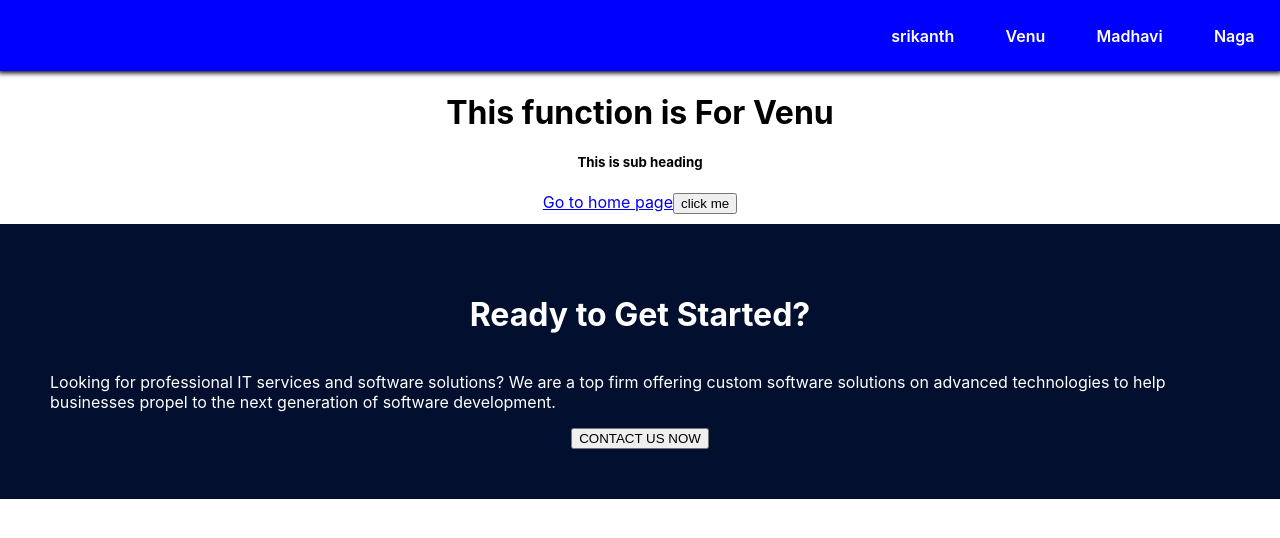
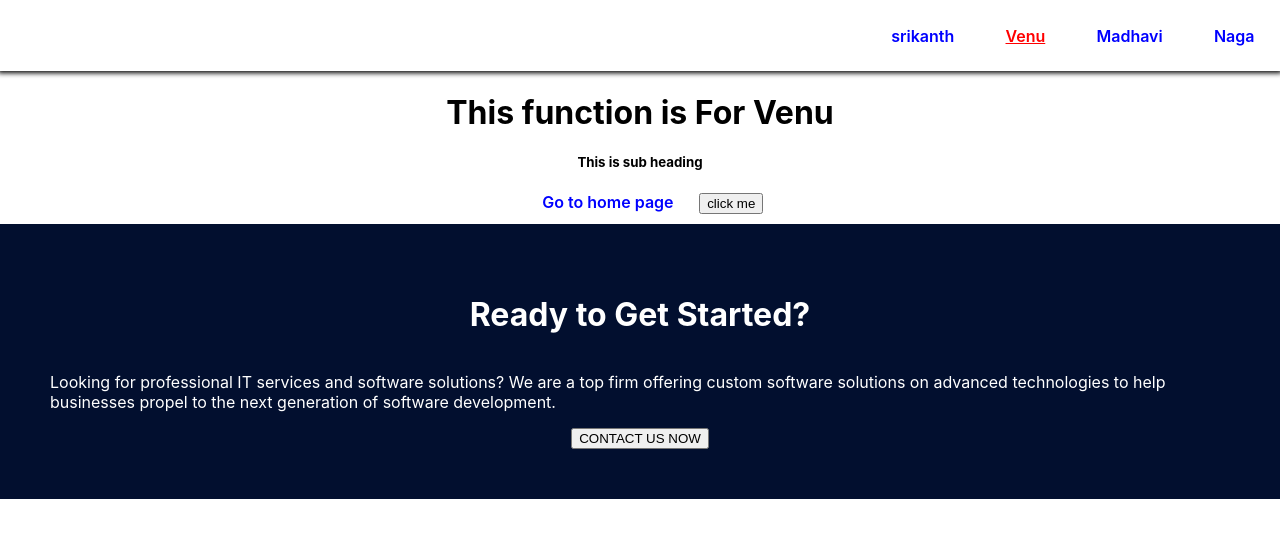
Before and after one commit to CloudNCluster/React_About_Me, a React (Create React App) app: page /venu in a window 1280 px wide. Shown: the top 538 px of the page. Built offline with nearby package versions, Linux system fonts and the light colour scheme; no server answers.

Commit message:
navlink styling

```diff
--- a/src/pages/Home/index.js
+++ b/src/pages/Home/index.js
@@ -1,22 +1,34 @@
-import { Link, Outlet } from "react-router-dom";
-import "./index.css";
-
+import { NavLink, Outlet } from "react-router-dom";
+import classes from "./index.module.css";
 const Home = () => (
   <>
-    <header className="header">
-      <Link to="srikanth" className="link">
+    <header className={classes.header}>
+      <NavLink
+        to="srikanth"
+        className={({ isActive }) => (isActive ? classes.active : undefined)}
+        end
+      >
         srikanth
-      </Link>
-      <Link className="link" to="venu">
+      </NavLink>
+      <NavLink
+        className={({ isActive }) => (isActive ? classes.active : undefined)}
+        to="venu"
+      >
         Venu
-      </Link>
-      <Link className="link" to="madhavi">
+      </NavLink>
+      <NavLink
+        className={({ isActive }) => (isActive ? classes.active : undefined)}
+        to="madhavi"
+      >
         Madhavi
-      </Link>
+      </NavLink>
 
-      <Link className="link" to="naga">
+      <NavLink
+        className={({ isActive }) => (isActive ? classes.active : undefined)}
+        to="naga"
+      >
         Naga
-      </Link>
+      </NavLink>
     </header>
     <Outlet />
   </>
--- a/src/pages/Home/index.css
+++ b/src/pages/Home/index.module.css
@@ -1,16 +1,18 @@
-.link {
+a {
   padding: 2%;
   text-decoration: none;
-  color: white;
+  color: blue;
   font-weight: 600;
 }
-.link:hover {
+a:hover,
+a.active {
   color: red;
+  text-decoration: underline;
 }
 
 .header {
   display: flex;
   justify-content: flex-end;
-  background-color: blue;
+  background-color: white;
   box-shadow: 0 0 5px 2px black;
 }
```
